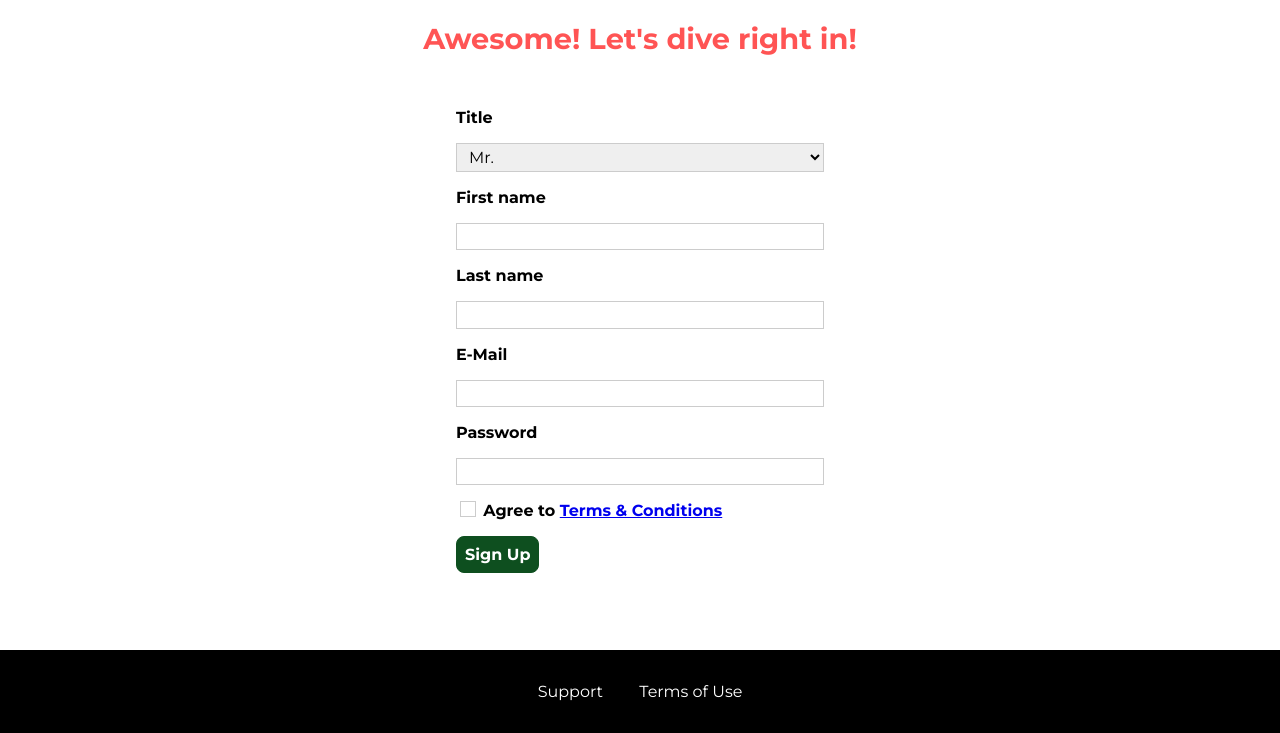
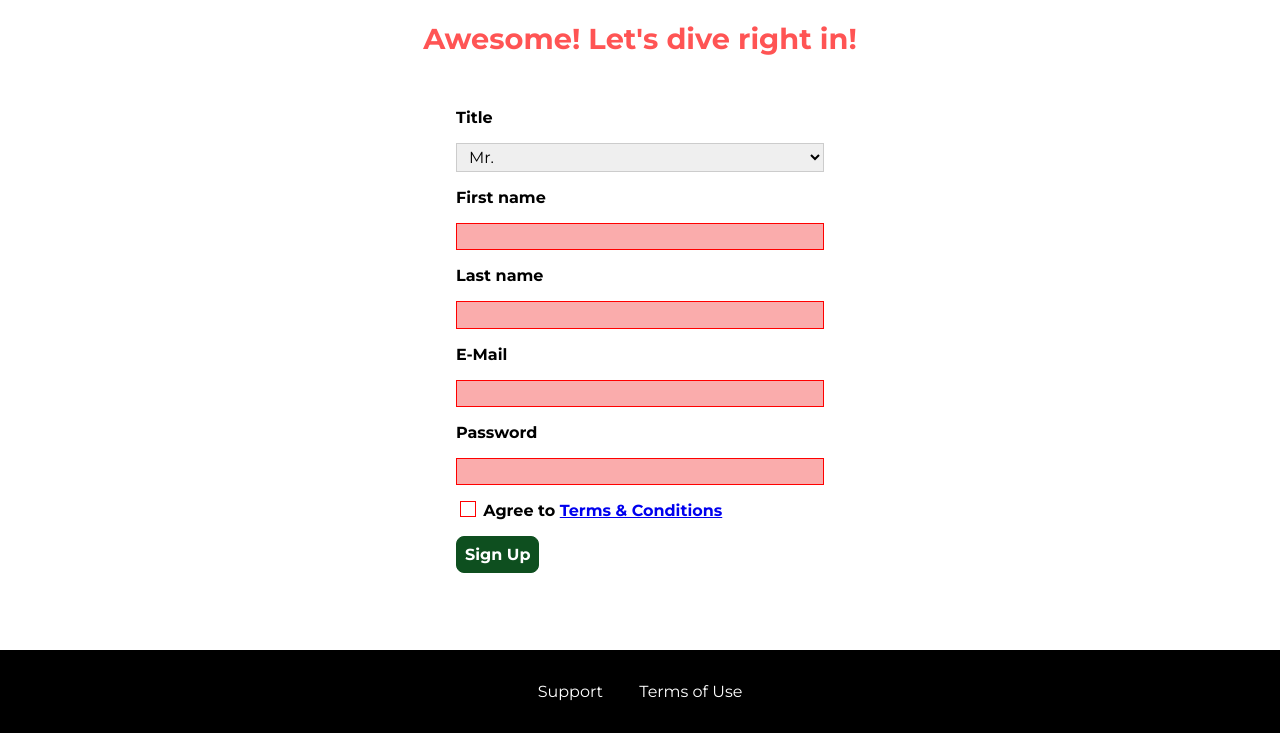
Before and after one commit to TranXuanHoang/TheWeb, a website: page CSS/01-basics/start-hosting/index.html in a window 1280 px wide. Shown: the part 70-803 px from the top of the page. Drawn offline with Linux system fonts and the light colour scheme.

Commit message:
Add CSS styles for validation feedback

```diff
--- a/CSS/01-basics/start-hosting/index.html
+++ b/CSS/01-basics/start-hosting/index.html
@@ -57,14 +57,14 @@
         <option value="ms">Ms.</option>
       </select>
       <label for="first-name">First name</label>
-      <input type="text" id="first-name">
+      <input type="text" id="first-name" required>
       <label for="last-name">Last name</label>
-      <input type="text" id="last-name">
+      <input type="text" id="last-name" required>
       <label for="email">E-Mail</label>
-      <input type="email" id="email">
+      <input type="email" id="email" required>
       <label for="password">Password</label>
-      <input type="password" id="password">
-      <input type="checkbox" id="agree-terms">
+      <input type="password" id="password" required>
+      <input type="checkbox" id="agree-terms" required>
       <label for="agree-terms">Agree to
         <a href="#">Terms &amp; Conditions</a>
       </label>
--- a/CSS/01-basics/start-hosting/start-hosting.css
+++ b/CSS/01-basics/start-hosting/start-hosting.css
@@ -63,6 +63,13 @@ main {
   border: #0e4f1f;
 }
 
+.signup-form input.invalid,
+.signup-form select.invalid,
+.signup-form :invalid {
+  border-color: red !important;
+  background: #faacac;
+}
+
 .signup-form button[type="submit"] {
   display: block;
   margin-top: 1rem;
```
